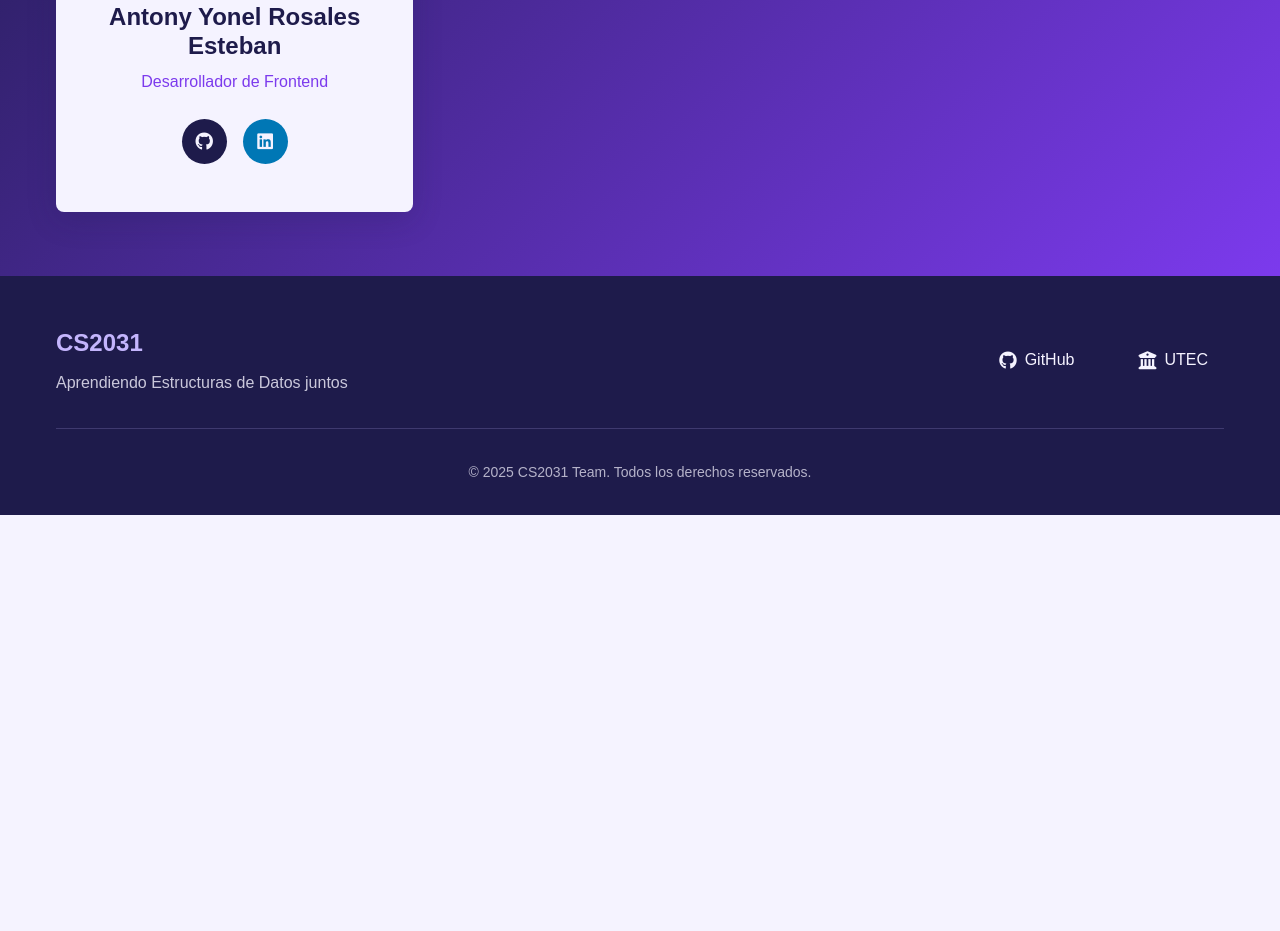
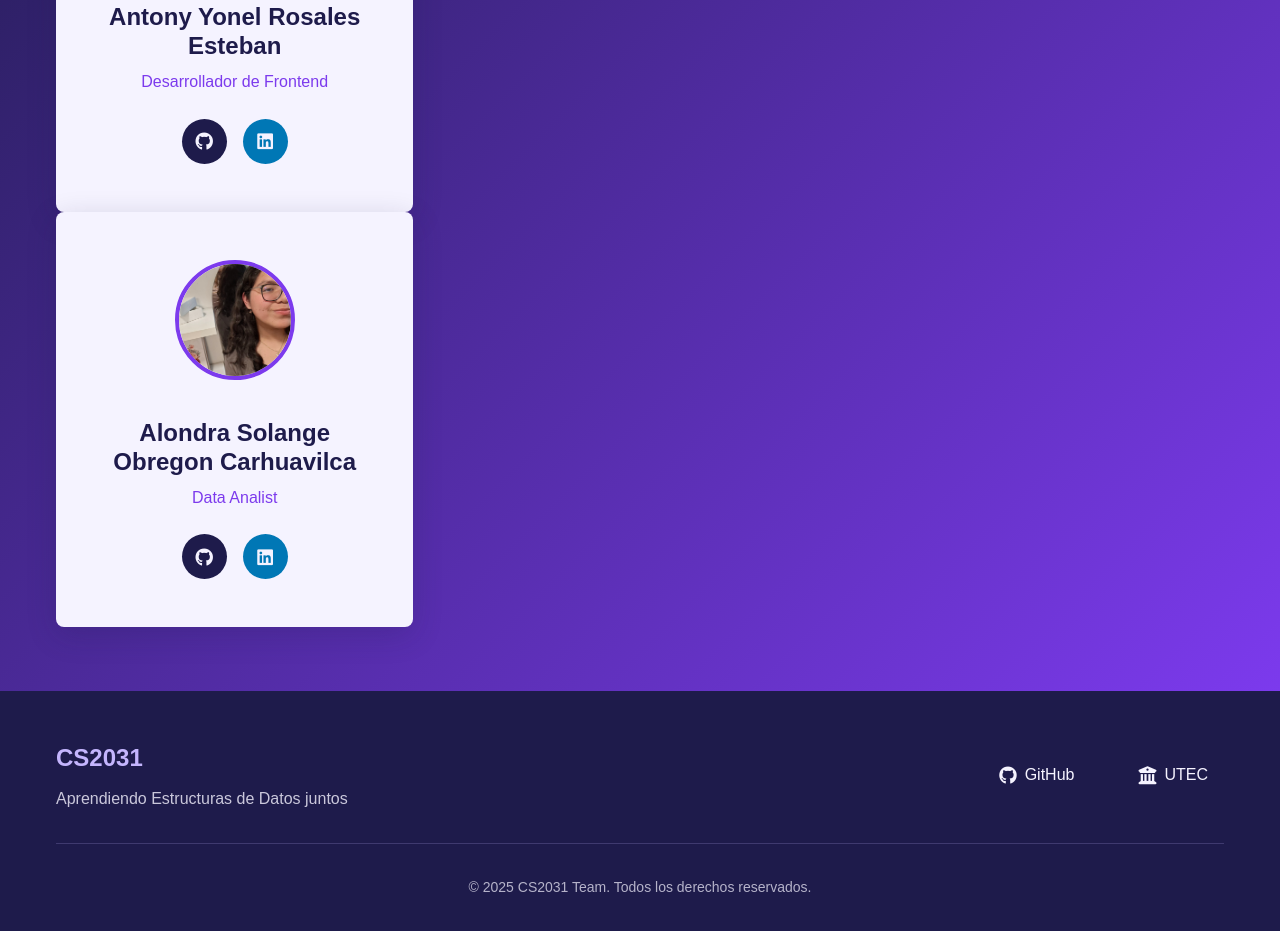
Before and after one commit to Pepe17xd/hack-0, a plain HTML site: page index.html in a window 1280 px wide. Shown: the part 1695-2626 px from the top of the page. Before the commit the page ends 2210 px from the top, so only its background shows below. Drawn offline with Linux system fonts and the light colour scheme.

Commit message:
feat:Añadir datos Alondra

```diff
--- a/index.html
+++ b/index.html
@@ -165,6 +165,42 @@
                 </div>
               </div>
             </div>
+
+            <div class="team__grid">
+              <!-- INTEGRANTE 1: Reemplaza con tus datos -->
+              <div class="team-card">
+                <div class="team-card__image">
+                  <!-- Aquí tu foto de perfil (URL de GitHub u otra imagen) -->
+                  <img
+                    src="alondra.jpg"
+                    alt="Alondra Obregon"
+                    class="team-card__photo"
+                  />
+                </div>
+                <div class="team-card__content">
+                  <!-- Aquí tu nombre completo -->
+                  <h3 class="team-card__name">Alondra Solange Obregon Carhuavilca</h3>
+                  <!-- Aquí tu especialidad o rol -->
+                  <p class="team-card__role">Data Analist</p>
+                  <div class="team-card__social">
+                    <!-- Reemplaza # con tu URL de GitHub -->
+                    <a
+                      href="https://github.com/alondraobregon-bit"
+                      class="team-card__social-link team-card__social-link--github"
+                    >
+                      <i class="fab fa-github"></i>
+                    </a>
+                    <!-- Reemplaza # con tu URL de LinkedIn -->
+                    <a
+                      href="www.linkedin.com/in/alondra-solange-obregon-carhuavilca-a71218301"
+                      class="team-card__social-link team-card__social-link--linkedin"
+                    >
+                      <i class="fab fa-linkedin"></i>
+                    </a>
+                  </div>
+                </div>
+              </div>
+            </div>
           </div>
         </section>
       </main>
```
Also changed, not shown: alondra.jpg (added).
